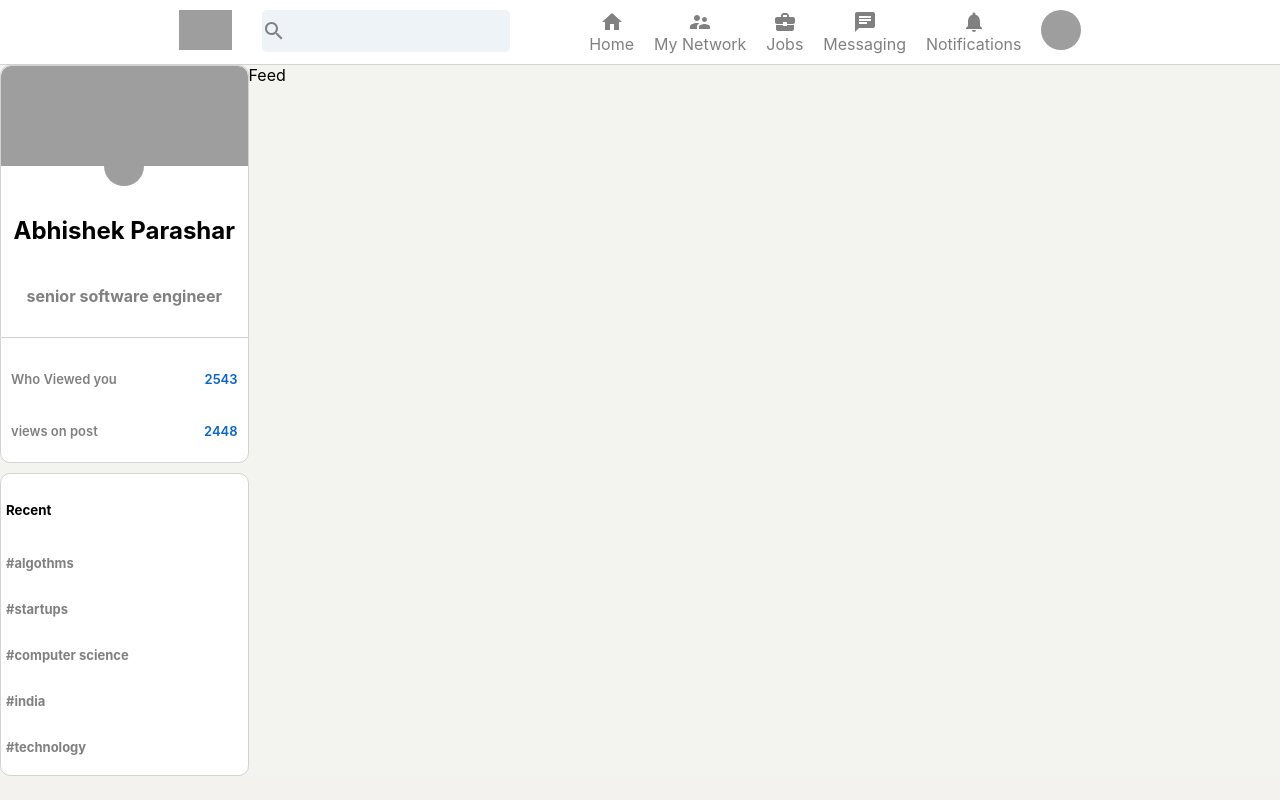
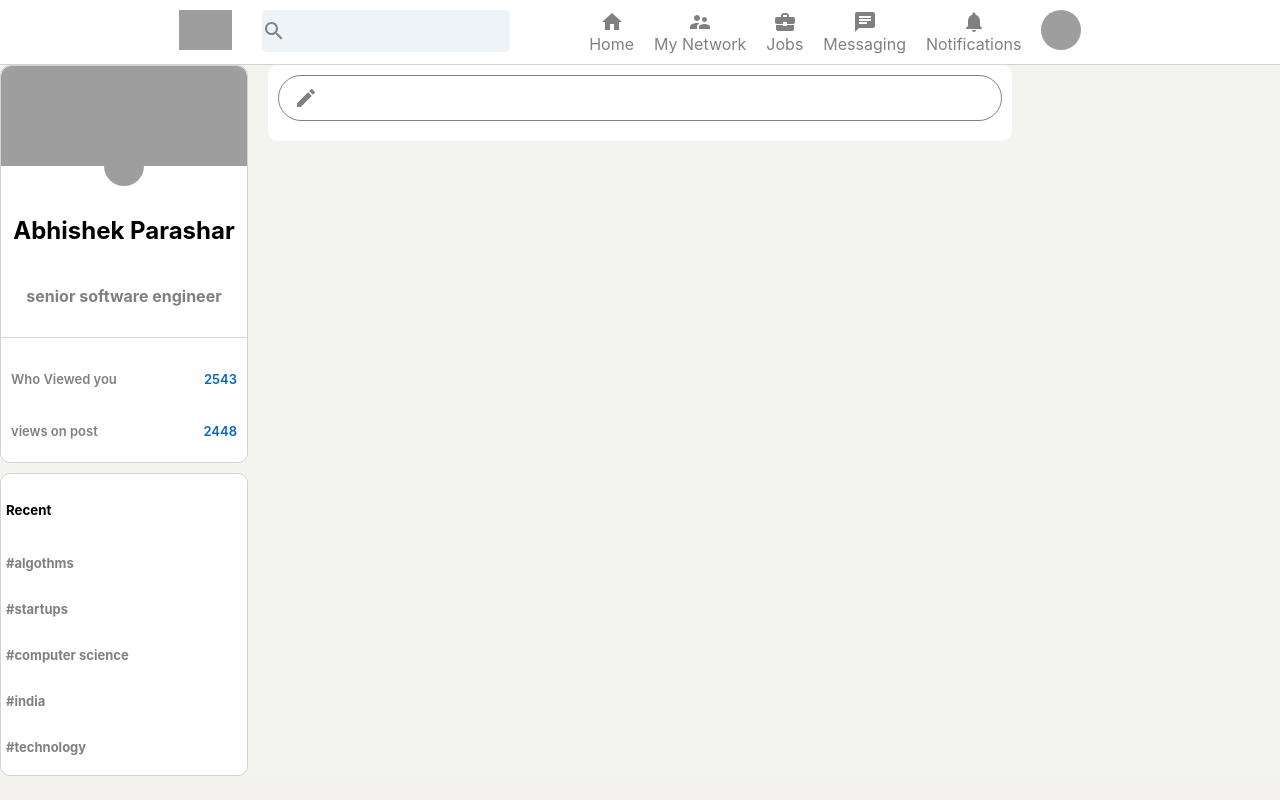
Before and after one commit to abhiparashar/linkedin, a React (Create React App) app: page / in a window 1280 px wide. Built offline with nearby package versions, Linux system fonts and the light colour scheme; grey boxes are pictures that could not be loaded.

Commit message:
feed section

```diff
--- a/src/components/feed/Feed.css
+++ b/src/components/feed/Feed.css
@@ -1,3 +1,33 @@
 .feed{
-    flex-direction: row;
+    flex: 0.6;
+    margin: 0px 20px;
 }
+.feed__input_container{
+    background-color: white;
+    padding: 10px;
+    padding-bottom: 20px;
+    border-radius: 10px;
+    margin-bottom: 20px;
+}
+.feed__input{
+    border: 1px solid gray;
+    border-radius: 30px;
+    display: flex;
+    padding: 10px;
+    color: gray;
+    padding-left: 15px;
+}
+.feed__input form{
+    display: flex;
+    width: 100%;
+}
+.feed__input form input{
+    border: none;
+    flex: 1;
+    margin-left: 10px;
+    outline-width: 0;
+    font-weight: 600;
+}
+.feed__input form button{
+    display: none;
+}
--- a/src/components/feed/Feed.js
+++ b/src/components/feed/Feed.js
@@ -1,12 +1,17 @@
 import React from 'react'
 import './Feed.css'
+import CreateIcon from "@material-ui/icons/Create"
 
 const Feed = () => {
     return (
         <div className="feed">
             <div className="feed__input_container">
                 <div className="feed__input">
-                    Feed
+                    <CreateIcon/>
+                    <form>
+                        <input type="text"/>
+                        <button type="submit">Send</button>
+                    </form>
                 </div>
             </div>
         </div>
```
